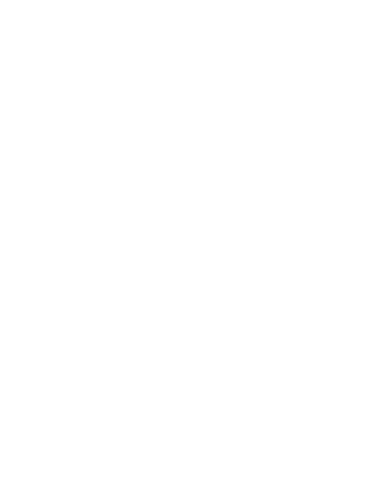
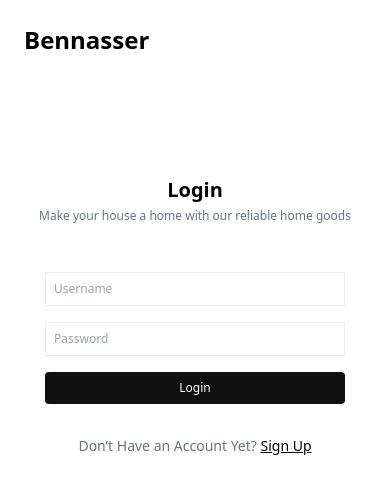
Before and after one commit to Abdullah-Jehani/bennasser, a Vue app: page /login in a window 390 px wide. Before the commit this address had no page. Shown: the top 494 px of the page. Built offline with nearby package versions, Linux system fonts and the light colour scheme.

Commit message:
login page completed with responsiveness

```diff
--- a/src/router/index.js
+++ b/src/router/index.js
@@ -1,11 +1,17 @@
 import { createRouter, createWebHistory } from "vue-router";
-import HomeView from "../views/HomeView.vue";
+import HomeView from "../views/home/HomeView.vue";
+import LoginView from "../views/auth/LoginView.vue";
 
 const routes = [
   {
     path: "/",
     name: "Home",
     component: HomeView,
+  },
+  {
+    path: "/login",
+    name: "Login",
+    component: LoginView,
   },
 ];
 
--- /dev/null
+++ b/src/views/auth/LoginView.vue
@@ -0,0 +1,53 @@
+<template>
+  <div class="grid grid-cols-12 w-full h-screen">
+    <!-- Content Section -->
+    <div class="md:col-start-1 md:col-span-8 col-span-full bg-white w-full">
+      <div class="p-6">
+        <h1 class="text-2xl font-bold">Bennasser</h1>
+      </div>
+      <div class="mt-24 place-items-center">
+        <h1 class="text-xl font-semibold">Login</h1>
+        <p class="mt-1 md:text-sm text-xs text-gray-500">
+          Make your house a home with our reliable home goods
+        </p>
+      </div>
+      <form class="mt-8 place-items-center w-full">
+        <div>
+          <input
+            type="text"
+            placeholder="Username"
+            class="mt-4 p-2 border border-greyColor md:w-[400px] w-[300px] text-xs"
+          />
+        </div>
+        <div>
+          <input
+            type="password"
+            placeholder="Password"
+            class="mt-4 p-2 border border-greyColor md:w-[400px] w-[300px] text-xs"
+          />
+        </div>
+        <div>
+          <button
+            class="mt-4 bg-blackColor hover:bg-black text-white p-2 md:rounded-[2px] rounded text-xs md|:w-[400px] w-[300px]"
+          >
+            Login
+          </button>
+        </div>
+      </form>
+      <div class="mt-4 place-items-center">
+        <p class="mt-8 text-gray-500 text-sm">
+          Don’t Have an Account Yet?
+          <span class="text-black underline cursor-pointer">Sign Up</span>
+        </p>
+      </div>
+    </div>
+
+    <div class="hidden md:col-start-9 md:col-span-4 md:block h-full">
+      <img
+        src="../../assets/images/slider-col-01 1.svg"
+        alt="Slider Image"
+        class="w-full h-screen object-cover"
+      />
+    </div>
+  </div>
+</template>
--- a/tailwind.config.js
+++ b/tailwind.config.js
@@ -1,10 +1,17 @@
 // tailwind.config.js
 module.exports = {
-  purge: [],
   purge: ["./index.html", "./src/**/*.{vue,js,ts,jsx,tsx}"],
   darkMode: false, // or 'media' or 'class'
   theme: {
-    extend: {},
+    extend: {
+      borderWidth: {
+        0.5: "0.5px", // Define 0.5px border width
+      },
+      colors: {
+        greyColor: "#EEEEEE",
+        blackColor: "#101010",
+      },
+    },
   },
   variants: {
     extend: {},
```
Also changed, not shown: src/assets/images/slider-col-01 1.png (added), src/assets/images/slider-col-01 1.svg (added), src/views/home/HomeView.vue (renamed from src/views/HomeView.vue).
